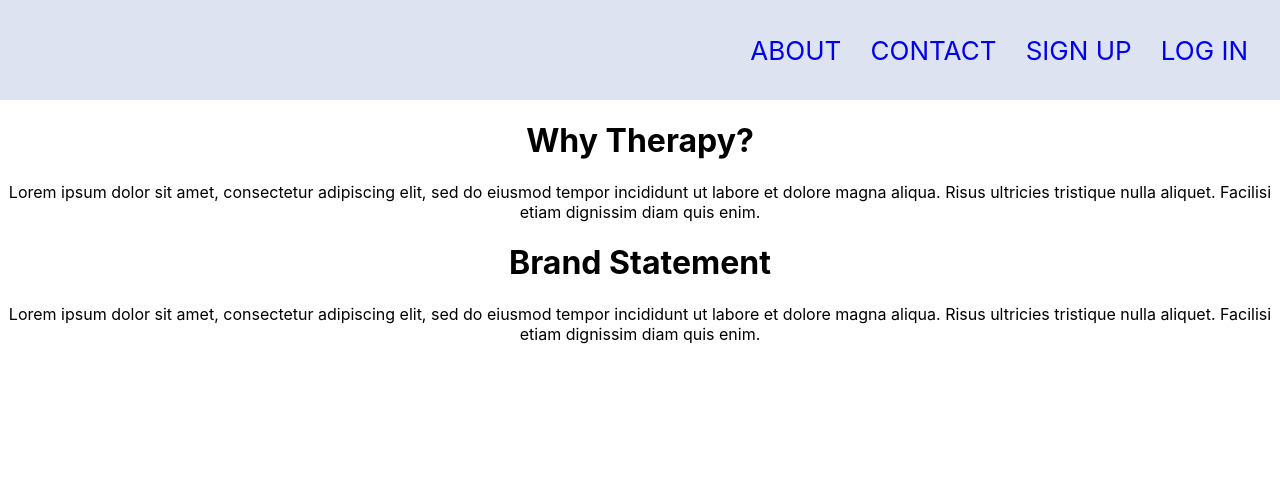
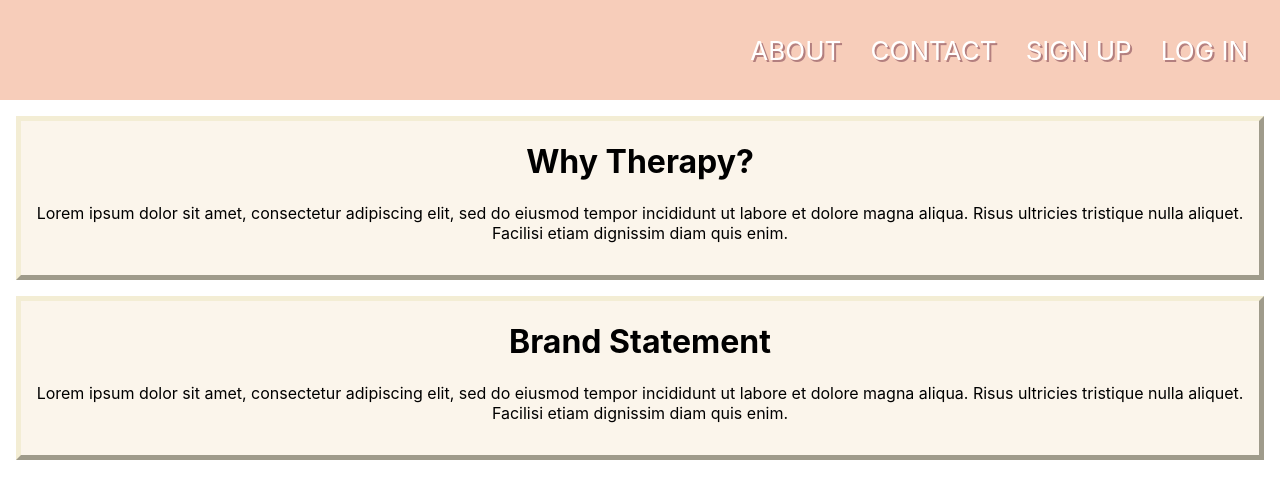
Before and after one commit to aprilkrg/sonrisa, a React (Create React App) app: page / in a window 1280 px wide. Shown: the top 498 px of the page. Built offline with nearby package versions, Linux system fonts and the light colour scheme.

Commit message:
create contact form routes and controllers

```diff
--- a/server.js
+++ b/server.js
@@ -9,6 +9,7 @@ require('dotenv').config();
 require('./config/database');
 
 const usersRoutes = require('./routes/users');
+const contactFormsRoutes = require('./routes/contactForms');
 
 app.use(logger('dev'));
 app.use(express.json());
@@ -17,6 +18,7 @@ app.use(express.static(path.join(__dirname, 'build')));
 
 // Put API routes here, before the "catch all" route
 app.use('/api/users', usersRoutes);
+app.use('/api/contactForms', contactFormsRoutes);
 // Load config/auth
 app.use(require('./config/auth'));
 
--- a/src/components/About/About.css
+++ b/src/components/About/About.css
@@ -5,6 +5,8 @@
 }
 
 .About-section {
-    border: gray solid 2px;
+    background-color: rgba(247, 236, 216, 0.5);
+    border: rgb(243, 237, 212) solid 5px;
+    border-style: outset;
     padding-bottom: 1rem;
 }
--- a/src/components/About/About.jsx
+++ b/src/components/About/About.jsx
@@ -12,15 +12,15 @@ class About extends Component {
                 <div className='About-section'>
                     <h3>how I treat ... </h3>
                     <p>Lorem ipsum dolor sit amet, consectetur adipiscing elit, sed do eiusmod tempor incididunt ut labore et dolore magna aliqua. Tellus id interdum velit laoreet id donec. Amet massa vitae tortor condimentum lacinia quis. Semper auctor neque vitae tempus quam pellentesque nec nam. Vestibulum sed arcu non odio euismod lacinia at.</p>
-                </div>
+                </div><br></br>
                 <div className='About-section'>
                     <h3>trauma informed</h3>
                     <p>Lorem ipsum dolor sit amet, consectetur adipiscing elit, sed do eiusmod tempor incididunt ut labore et dolore magna aliqua. Tellus id interdum velit laoreet id donec. Amet massa vitae tortor condimentum lacinia quis. Semper auctor neque vitae tempus quam pellentesque nec nam. Vestibulum sed arcu non odio euismod lacinia at.</p>
-                </div>
+                </div><br></br>
                 <div className='About-section'>
                     <h3>lgbtqia affirming</h3>
                     <p>Lorem ipsum dolor sit amet, consectetur adipiscing elit, sed do eiusmod tempor incididunt ut labore et dolore magna aliqua. Tellus id interdum velit laoreet id donec. Amet massa vitae tortor condimentum lacinia quis. Semper auctor neque vitae tempus quam pellentesque nec nam. Vestibulum sed arcu non odio euismod lacinia at.</p>
-                </div>
+                </div><br></br>
                 <h3><button>en español</button></h3>
             </div>
         )
--- a/src/components/NavBar/NavBar.css
+++ b/src/components/NavBar/NavBar.css
@@ -1,8 +1,15 @@
 .NavBar {
     display: flex;
     flex-direction: row-reverse;
+    color: rgb(255, 255, 255);
+    text-shadow: 2px 2px #b37f7f;
 }
 
 .NavBar-link {
     text-decoration: none;
+    color: rgb(255, 255, 255);
 }
+
+.NavBar-welcome {
+
+}
--- a/src/components/NavBar/NavBar.jsx
+++ b/src/components/NavBar/NavBar.jsx
@@ -20,7 +20,7 @@ class NavBar extends Component {
                         &nbsp;&nbsp;&nbsp;&nbsp;
                         <Link to='/' className='NavBar-link'>HOME</Link>
                         &nbsp;&nbsp;&nbsp;&nbsp;
-                        {userService.getUser().name ? `WELCOME, ${userService.getUser().name.toUpperCase()}` : ''}
+                        <div className='NavBar-welcome'>{userService.getUser().name ? `WELCOME, ${userService.getUser().name.toUpperCase()}` : ''}</div>
                         &nbsp;&nbsp;&nbsp;&nbsp;
                     </>
                     :
--- a/src/pages/App/App.css
+++ b/src/pages/App/App.css
@@ -3,7 +3,7 @@
 }
 
 .App-header {
-  background-color: #dde3f0;
+  background-color: #f7cdba;
   color: rgb(39, 37, 37);
   min-height: 100px;
   font-size: calc(10px + 2vmin);
@@ -14,5 +14,13 @@
 }
 
 .App-link {
-  color: #093eee;
+  color: #242427;
 }
+
+.home-section {
+  background-color: rgba(247, 236, 216, 0.5);
+  border: rgb(243, 237, 212) solid 5px;
+  border-style: outset;
+  padding-bottom: 1rem;
+  margin: 1rem;
+}
--- a/src/pages/App/App.js
+++ b/src/pages/App/App.js
@@ -73,10 +73,14 @@ class App extends Component {
               />
             } />
           <>
-          <h1>Why Therapy?</h1>
-          <p>Lorem ipsum dolor sit amet, consectetur adipiscing elit, sed do eiusmod tempor incididunt ut labore et dolore magna aliqua. Risus ultricies tristique nulla aliquet. Facilisi etiam dignissim diam quis enim.</p>
-          <h1>Brand Statement</h1>
-          <p>Lorem ipsum dolor sit amet, consectetur adipiscing elit, sed do eiusmod tempor incididunt ut labore et dolore magna aliqua. Risus ultricies tristique nulla aliquet. Facilisi etiam dignissim diam quis enim.</p>
+          <div className='home-section'>
+            <h1>Why Therapy?</h1>
+            <p>Lorem ipsum dolor sit amet, consectetur adipiscing elit, sed do eiusmod tempor incididunt ut labore et dolore magna aliqua. Risus ultricies tristique nulla aliquet. Facilisi etiam dignissim diam quis enim.</p>
+          </div>
+          <div className='home-section'>
+            <h1>Brand Statement</h1>
+            <p>Lorem ipsum dolor sit amet, consectetur adipiscing elit, sed do eiusmod tempor incididunt ut labore et dolore magna aliqua. Risus ultricies tristique nulla aliquet. Facilisi etiam dignissim diam quis enim.</p>
+          </div>
           </>
           </Switch>
         </main>
```
Also changed, not shown: controllers/contactForms.js (added, +14 -0 lines), routes/contactForms.js (added, +15 -0 lines).
